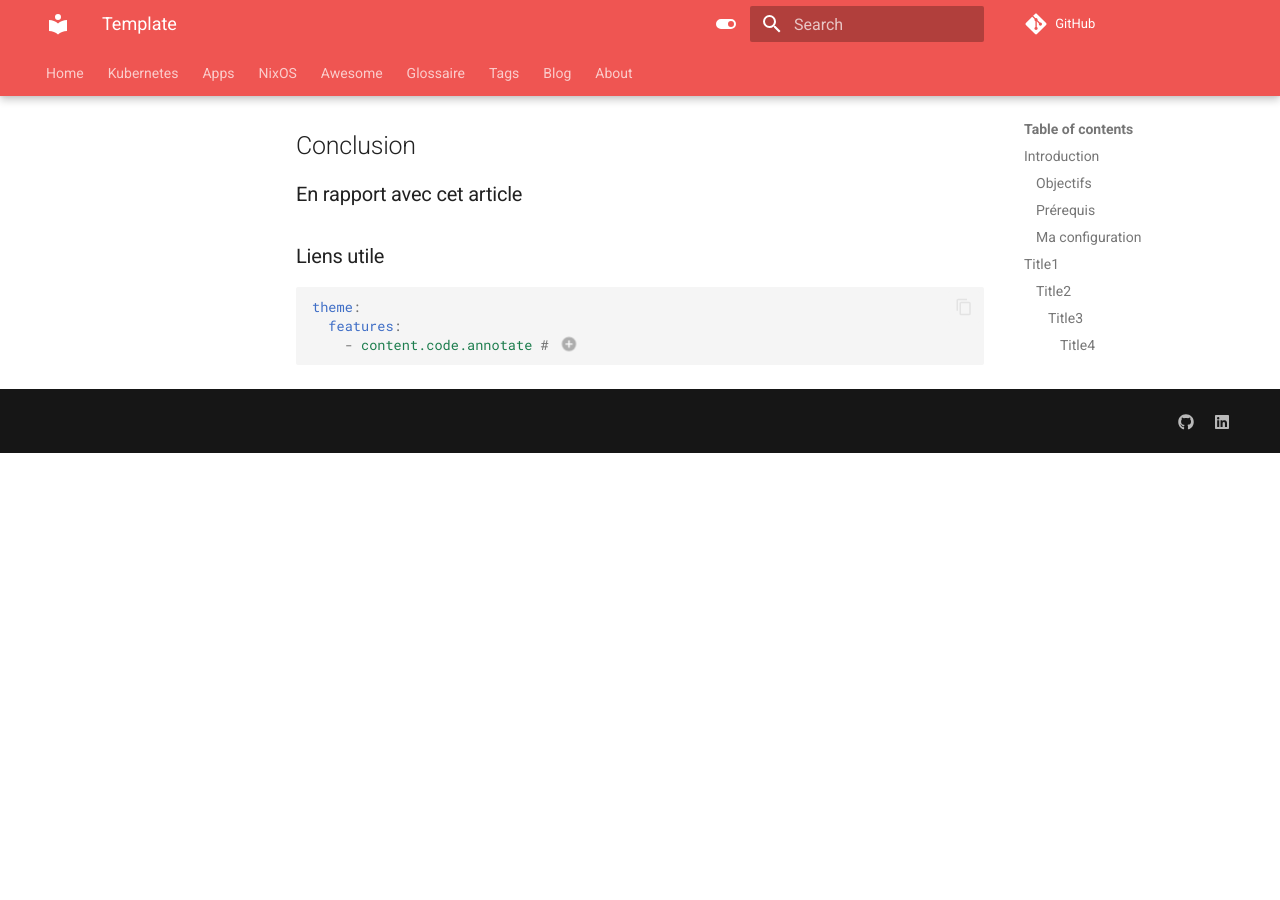
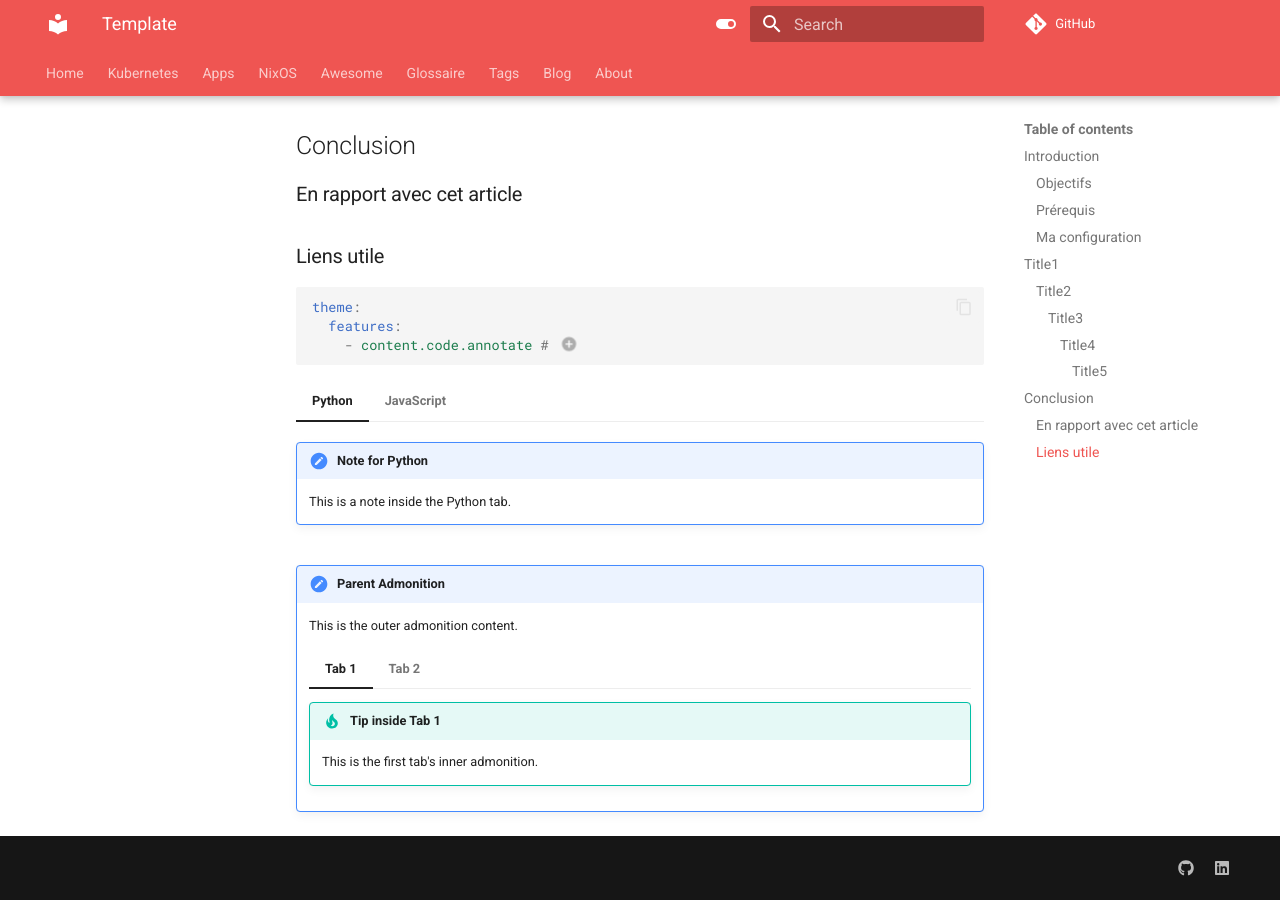
Before and after one commit to Mathod95/mkdocs, an MkDocs documentation site: the page built from docs/template.md, in a window 1280 px wide and 900 px high, scrolled down 580 px. Built offline with MkDocs 1.6.1 and Material for MkDocs 9.7.7, drawn with Linux system fonts in a browser that asks for light colours; emoji names are drawn with the system emoji font; comment, search, counter and statistics services are not loaded; before the commit the page ends 1033 px from its top, so only the background shows below that.

Commit message:
+ more example in template

```diff
--- a/docs/template.md
+++ b/docs/template.md
@@ -31,3 +31,28 @@ theme:
 
 1.  :man_raising_hand: I'm a code annotation! I can contain `code`, __formatted
     text__, images, ... basically anything that can be written in Markdown.
+
+
+=== "Python"
+
+    !!! note "Note for Python"
+        This is a note inside the Python tab.
+
+=== "JavaScript"
+
+    !!! warning "Warning for JavaScript"
+        This is a warning inside the JavaScript tab.
+
+!!! note "Parent Admonition"
+
+    This is the outer admonition content.
+
+    === "Tab 1"
+
+        !!! tip "Tip inside Tab 1"
+            This is the first tab's inner admonition.
+
+    === "Tab 2"
+
+        !!! warning "Warning inside Tab 2"
+            This is the second tab's inner admonition.
```
